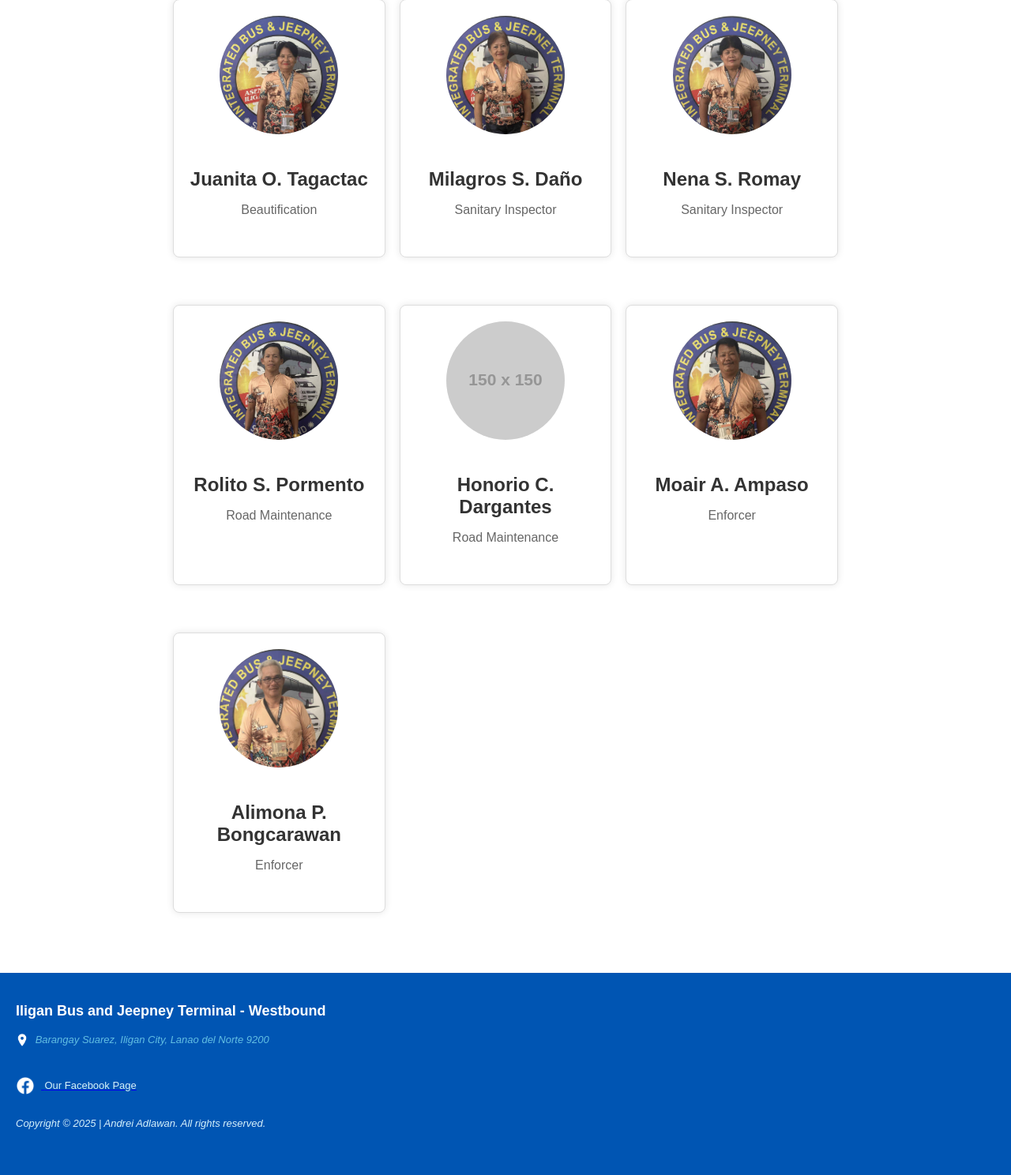
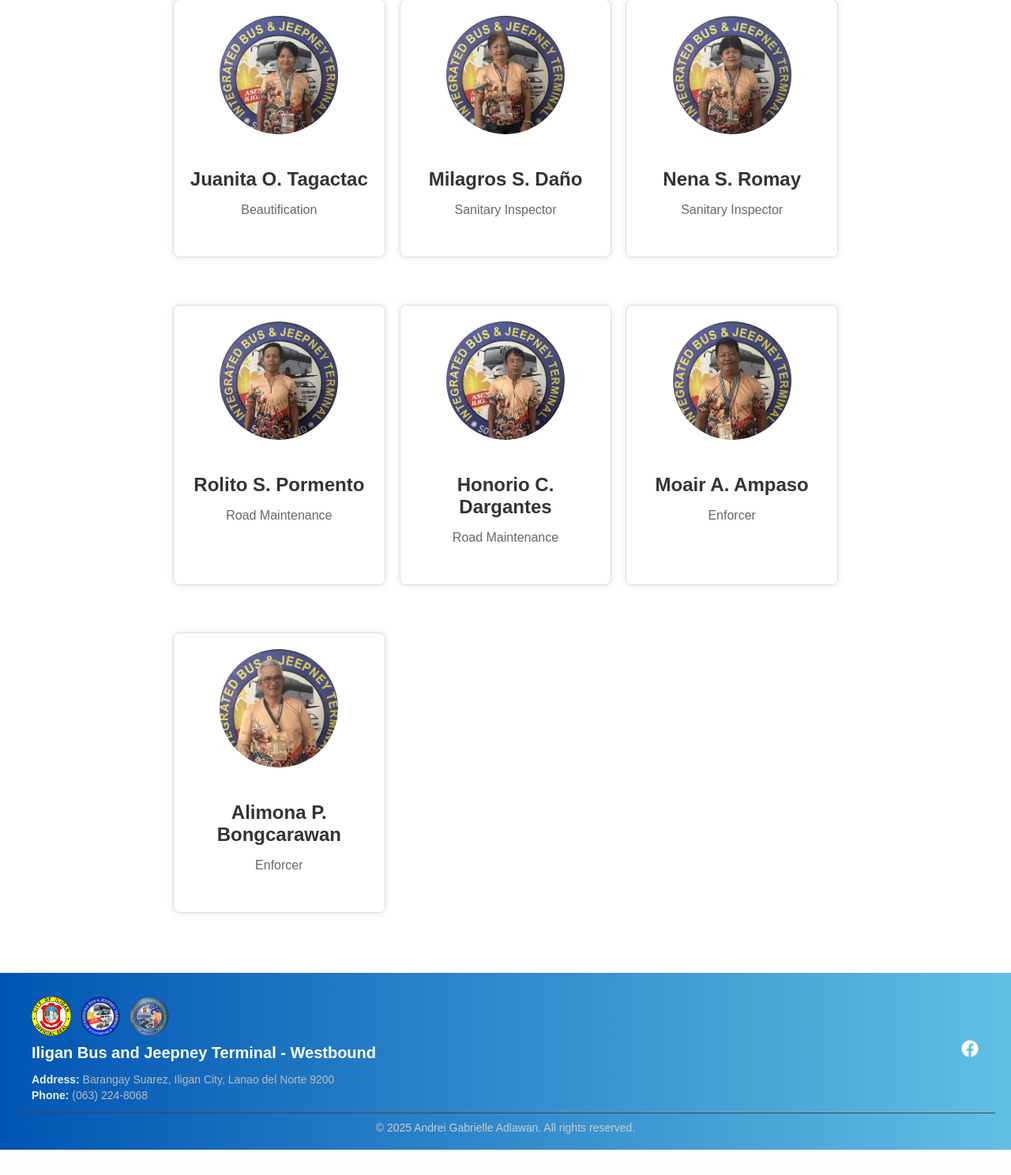
Before and after one commit to Andraannn/ibjt-west, a Flask app: page /about in a window 1280 px wide. Shown: the part 2589-4077 px from the top of the page at 79% size. After the commit the page ends 4045 px from the top, so only its background shows below. Run offline with Flask 3, Linux system fonts and the light colour scheme; grey boxes labelled with a size stand in for pictures from a placeholder-image service; some libraries are stand-ins or nearby versions.

Commit message:
modified footer and updated about

```diff
--- a/app.py
+++ b/app.py
@@ -13,4 +13,4 @@ def about():
     return render_template('about.html')
 
 if __name__ == '__main__':
-    app.run()
+    app.run(debug=True)
--- /dev/null
+++ b/static/css/footer.css
@@ -0,0 +1,111 @@
+footer {
+    background: linear-gradient(to right, #0055b3, #62bfe3);
+    color: #ccc;
+    padding: 20px;
+    font-family: Arial, sans-serif;
+}
+
+.footer-container {
+    display: flex;
+    justify-content: space-between;
+    align-items: center;
+    flex-wrap: wrap;
+    max-width: 1200px;
+    margin: auto;
+    padding: 10px 20px;
+    border-bottom: 1px solid #444;
+}
+
+.footer-logo {
+    display: flex;
+    flex-direction: column;
+    align-items: flex-start;
+    gap: 10px;
+}
+
+.logo-images {
+    display: flex;
+    gap: 4px;
+    align-items: center;
+}
+
+.logo-images img {
+    height: 50px;
+    width: auto;
+}
+
+.footer-logo img {
+    height: 50px;
+    margin-right: 8px;
+}
+
+.footer-text {
+    font-size: 20px;
+    color: white;
+    font-weight: bold;
+}
+
+.footer-contact p {
+    margin: 4px 0;
+    font-size: 14px;
+    color: #bbb;
+}
+
+.footer-contact strong {
+    color: #eee;
+}
+
+.footer-contact a {
+    color: #ccc;
+    text-decoration: none;
+    transition: color 0.3s ease;
+}
+
+.footer-contact a:hover {
+    color: #fff;
+    text-decoration: underline;
+}
+
+.footer-social a img {
+    height: 24px;
+    margin-left: 10px;
+    filter: grayscale(100%) brightness(0) invert(1);
+    transition: filter 0.3s ease;
+}
+
+/* Hover effects only on desktop */
+@media (min-width: 1025px) {
+    .footer-social a img:hover {
+        animation: hop 0.5s ease infinite alternate;
+    }
+}
+
+@keyframes hop {
+    from {
+        transform: translateY(0);
+    }
+    to {
+        transform: translateY(-5px);
+    }
+}
+
+/* Responsive layout */
+@media (max-width: 768px) {
+    .footer-container {
+        flex-direction: column;
+        align-items: flex-start;
+        gap: 15px;
+    }
+
+    .footer-social {
+        display: flex;
+        justify-content: flex-start;
+    }
+}
+
+.footer-bottom {
+    text-align: center;
+    font-size: 14px;
+    margin-top: 10px;
+    color: #ccc;
+}
--- a/static/css/index.css
+++ b/static/css/index.css
@@ -204,10 +204,11 @@
     }
 
     .hero-text {
-        top: 50%;  /* Keep text centered */
+        top: 50%;
         left: 50%;
         transform: translate(-50%, -50%);
         padding: 0 10px;
+        font-size: 0.8em;
     }
 }
 
--- a/templates/about.html
+++ b/templates/about.html
@@ -56,8 +56,8 @@
         <h1>Admin Staff</h1>
         <div class="project-members">
           <div class="project-member">
-            <img src="https://placehold.co/150x150?text=Louiemil+S.+Maybituin" alt="Louiemil S. Maybituin">
-            <h3>Louiemil S. Maybituin</h3>
+            <img src="{{ url_for('static', filename='images/6760064141.jpeg') }}" alt="Louemil S. Maybituin">
+            <h3>Louemil S. Maybituin</h3>
           </div>
           <div class="project-member">
             <img src="{{ url_for('static', filename='images/5414331147.jpeg') }}" alt="Rosean Lyn M. Quitain">
@@ -120,7 +120,7 @@
             <p>Road Maintenance</p>
           </div>
           <div class="project-member">
-            <img src="https://placehold.co/150x150?text=Honorio+C.+Dargantes" alt="Honorio C. Dargantes">
+            <img src="{{ url_for('static', filename='images/5341189351.jpeg') }}" alt="Honorio C. Dargantes">
             <h3>Honorio C. Dargantes</h3>
             <p>Road Maintenance</p>
           </div>
@@ -138,18 +138,31 @@
       </section>
     <br><br>
 
-    <footer style="background-color: #0055b3; color: white; padding: 20px; padding-right: 20px; text-align: left; clear: both;">
-      <p style="font-size: large;"><b>Iligan Bus and Jeepney Terminal - Westbound</b></p>
-      <p style="font-size: small; color: #62bfe3; padding-bottom: 25px;">
-        <img src="{{ url_for('static', filename='images/location-pin.png') }}" alt="Location" style="width:16px; height:16px; vertical-align:middle; margin-right:5px; filter: brightness(0) invert(1);">
-        <i>Barangay Suarez, Iligan City, Lanao del Norte 9200</i>
-      </p>
-      <a href="https://www.facebook.com/integratedbusjeepneyterminal/" target="_blank" style="display: inline-block; margin-bottom: 15px;">
-        <img src="{{ url_for('static', filename='images/facebook-icon.png') }}" alt="Facebook" style="width:24px; height:24px; vertical-align:middle; margin-right:8px; filter: brightness(0) invert(1);">
-        <span style="color: #d7f1fb; font-size: small;">Our Facebook Page</span>
-      </a>
-      <br>
-      <p style="font-size: small; color: #d7f1fb; padding-bottom: 25px;"><i>Copyright &copy; 2025 | Andrei Adlawan. All rights reserved.</i></p>
+    <footer>
+        <link rel="stylesheet" href="../static/css/footer.css">
+
+        <div class="footer-container">
+            <div class="footer-logo">
+                <div class="logo-images">
+                    <img src="../static/images/iligan_seal.png" alt="Iligan City Logo">
+                    <img src="../static/images/logo.png" alt="IBJT Logo">
+                    <img src="../static/images/EEDMO_logo.png" alt="EEDMO Logo">
+                </div>
+                <span class="footer-text">Iligan Bus and Jeepney Terminal - Westbound</span>
+                <div class="footer-contact">
+                    <p><strong>Address:</strong> Barangay Suarez, Iligan City, Lanao del Norte 9200</p>
+                    <p><strong>Phone:</strong> (063) 224-8068</p>
+                </div>
+            </div>
+
+            <div class="footer-social">
+                <a href="https://www.facebook.com/integratedbusjeepneyterminal/" target="_blank"><img src="../static/images/facebook-icon.png" alt="Facebook"></a>
+            </div>
+        </div>
+
+        <div class="footer-bottom">
+            &copy; 2025 Andrei Gabrielle Adlawan. All rights reserved.
+        </div>
     </footer>
 
     <script src="{{ url_for('static', filename='js/script.js') }}"></script>
```
Also changed, not shown: templates/index.html (+25 -12 lines), static/images/5341189351.jpeg (added), static/images/6760064141.jpeg (added), static/images/EEDMO_logo.png (added), static/images/iligan_seal.png (added).
